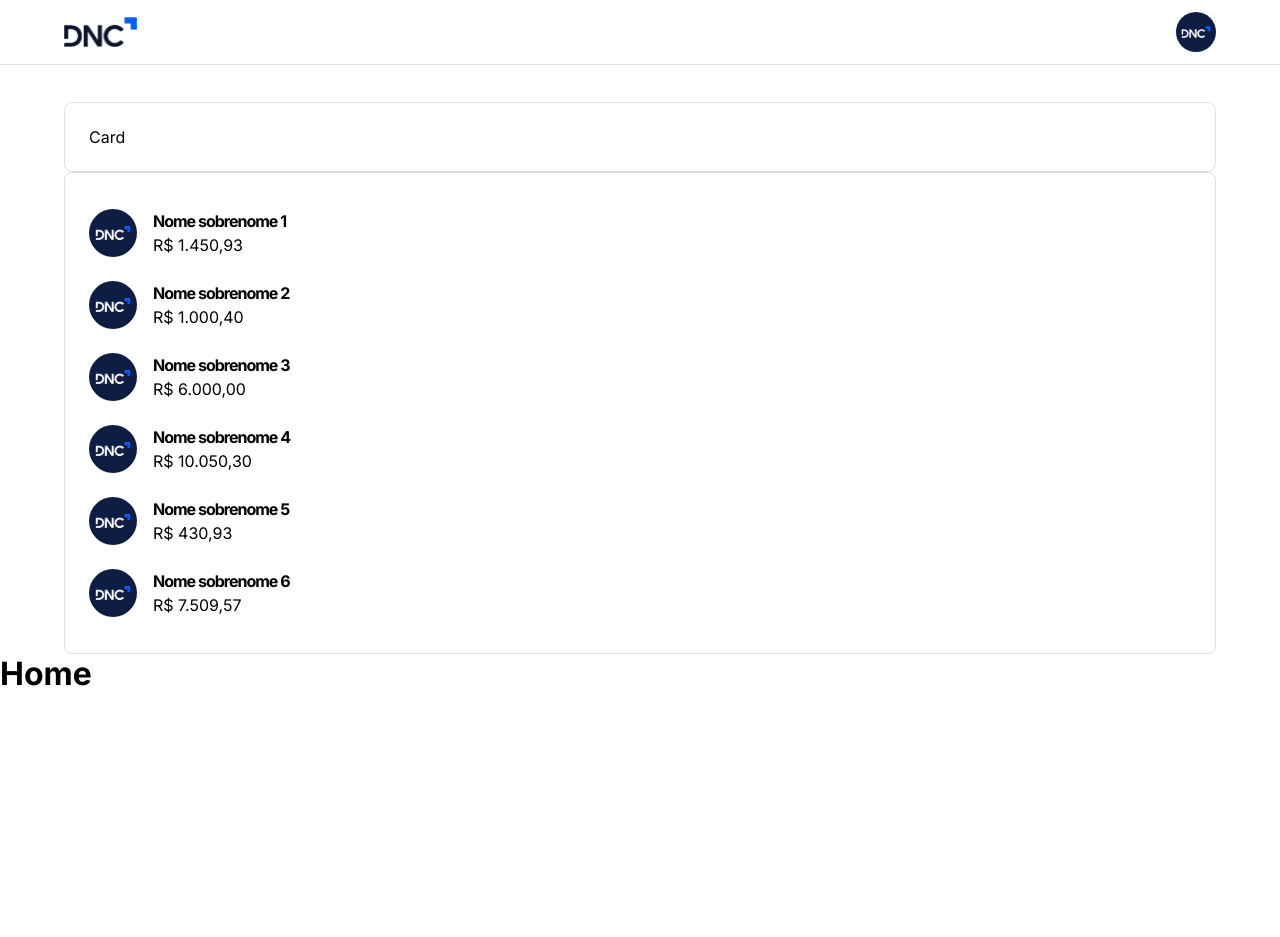
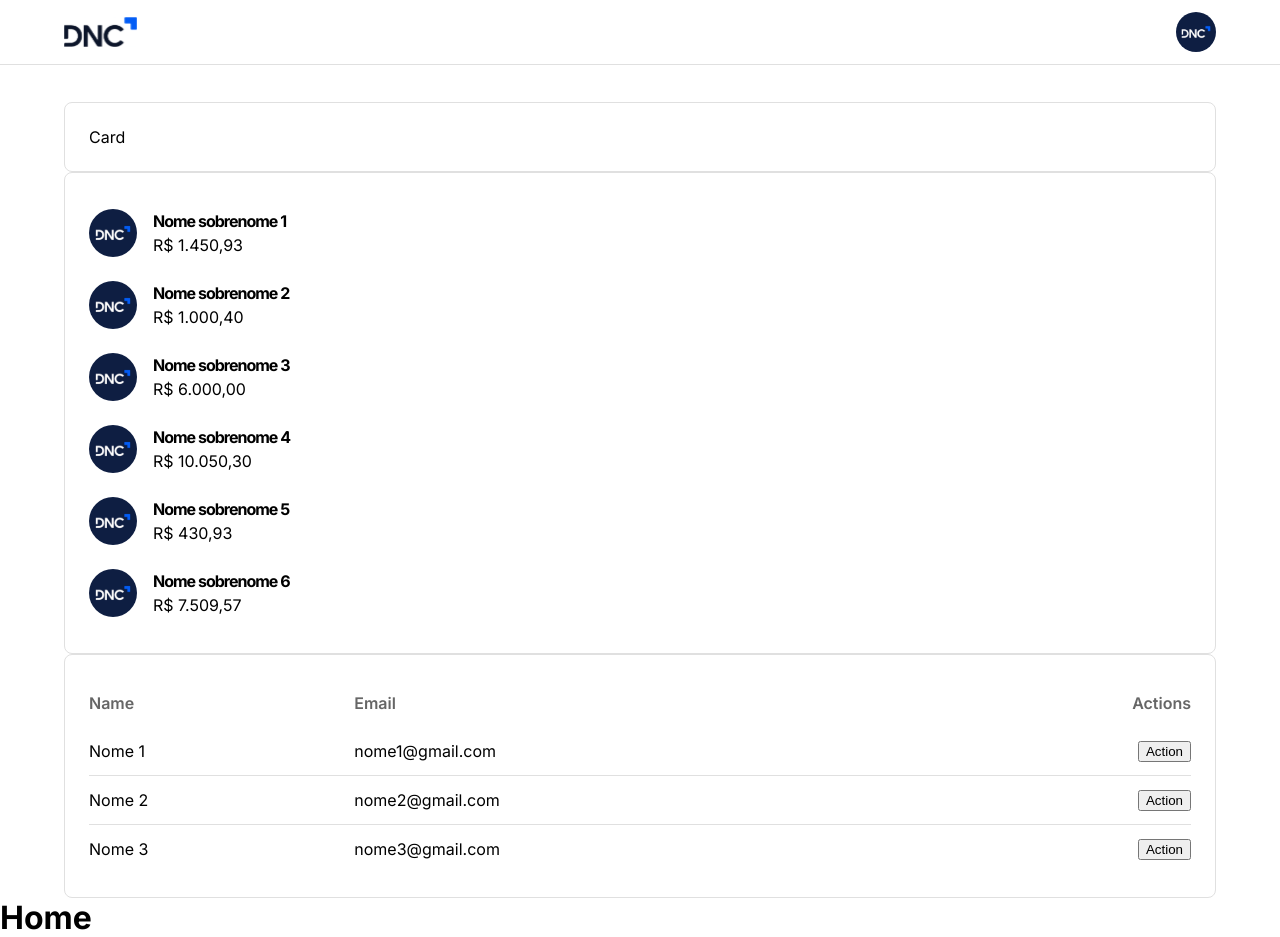
Before and after one commit to pedrorfdev/sales-dashboard, a React (Vite) app: page /home in a window 1280 px wide. Before the commit the page ends 800 px from the top, so only its background shows below. Built offline with nearby package versions, Linux system fonts and the light colour scheme.

Commit message:
Feat: Table component

```diff
--- /dev/null
+++ b/src/components/CustomTable.tsx
@@ -0,0 +1,67 @@
+import { CustomTableProps } from '@/types'
+import { pxToRem } from '@/utils'
+import styled from 'styled-components'
+
+const TableWrapper = styled.div`
+  overflow-x: auto;
+  width: 100%;
+
+  table {
+    width: 100%;
+    border-collapse: collapse;
+
+    th,
+    td {
+      height: ${pxToRem(48)};
+      padding: 0 ${pxToRem(8)} 0 0;
+      text-align: left;
+
+      &:last-child {
+        text-align: right;
+        padding: 0;
+      }
+    }
+
+    th {
+      color: ${(props) => props.theme.typographies.subtitle};
+      font-weight: 600;
+    }
+
+    tr {
+      border-bottom: ${pxToRem(1)} solid
+        ${(props) => props.theme.appDefaultStroke};
+
+      &:last-child {
+        border-bottom: none;
+      }
+    }
+  }
+`
+
+function CustomTable(props: CustomTableProps) {
+  const { headers, rows } = props
+  return (
+    <TableWrapper>
+      <table>
+        <thead>
+          <tr>
+            {headers.map((header, index) => (
+              <th key={index}>{header}</th>
+            ))}
+          </tr>
+        </thead>
+
+        <tbody>
+          {rows.map((row, rowIndex) => (
+            <tr key={rowIndex}>
+              {row.map((cell, cellIndex) => (
+                <td key={cellIndex}>{cell}</td>
+              ))}
+            </tr>
+          ))}
+        </tbody>
+      </table>
+    </TableWrapper>
+  )
+}
+export default CustomTable
--- a/src/components/index.ts
+++ b/src/components/index.ts
@@ -1,6 +1,7 @@
-export * from './BannerImage'
+export { default as CustomTable } from './CustomTable'
 export { default as AvatarsList } from './AvatarList'
 export { default as FormComponent } from './FormComponent'
+export * from './BannerImage'
 export * from './StyledButton'
 export * from './StyledInput'
 export * from './Typographies'
--- a/src/pages/Home.tsx
+++ b/src/pages/Home.tsx
@@ -1,4 +1,4 @@
-import { AvatarsList, CardComponent } from '@/components'
+import { AvatarsList, CardComponent, CustomTable } from '@/components'
 import Header from '@/components/Header'
 import { currencyConverter } from '@/utils'
 import { Container } from '@mui/material'
@@ -37,6 +37,29 @@
     },
   ]
 
+  const mockTableData = {
+    headers: ['Name', 'Email', 'Actions'],
+    rows: [
+      [
+        <span>Nome 1</span>,
+        <span>nome1@gmail.com</span>,
+        <button>Action</button>,
+      ],
+
+      [
+        <span>Nome 2</span>,
+        <span>nome2@gmail.com</span>,
+        <button>Action</button>,
+      ],
+
+      [
+        <span>Nome 3</span>,
+        <span>nome3@gmail.com</span>,
+        <button>Action</button>,
+      ],
+    ],
+  }
+
   return (
     <>
       <Header />
@@ -45,6 +68,12 @@
         <CardComponent>
           <AvatarsList listData={mockListData} />
         </CardComponent>
+        <CardComponent>
+          <CustomTable
+            headers={mockTableData.headers}
+            rows={mockTableData.rows}
+          />
+        </CardComponent>
       </Container>
       <h1>Home</h1>
     </>
--- /dev/null
+++ b/src/types/customTable.d.ts
@@ -0,0 +1,4 @@
+export interface CustomTableProps {
+  headers: string[]
+  rows: React.ReactNode[][]
+}
--- a/src/types/index.ts
+++ b/src/types/index.ts
@@ -2,3 +2,4 @@
 export * from './formComponent'
 export * from './typographies'
 export * from './avatarsList'
+export * from './customTable'
```
